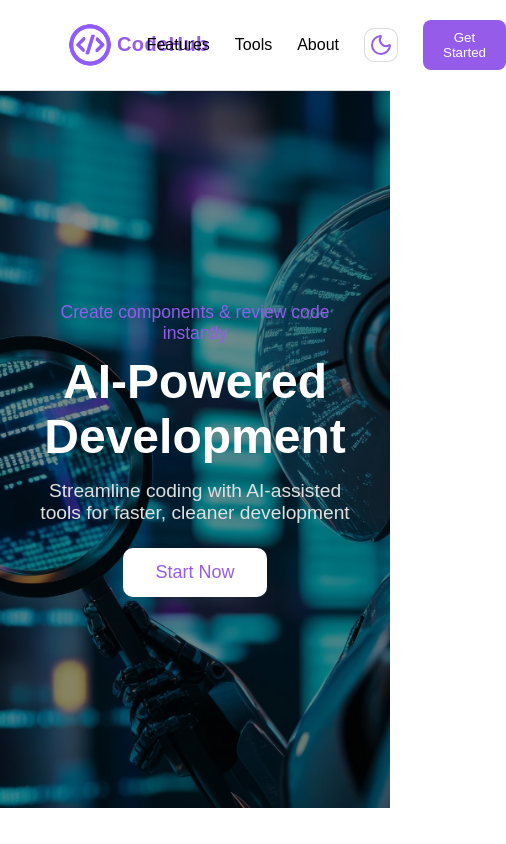
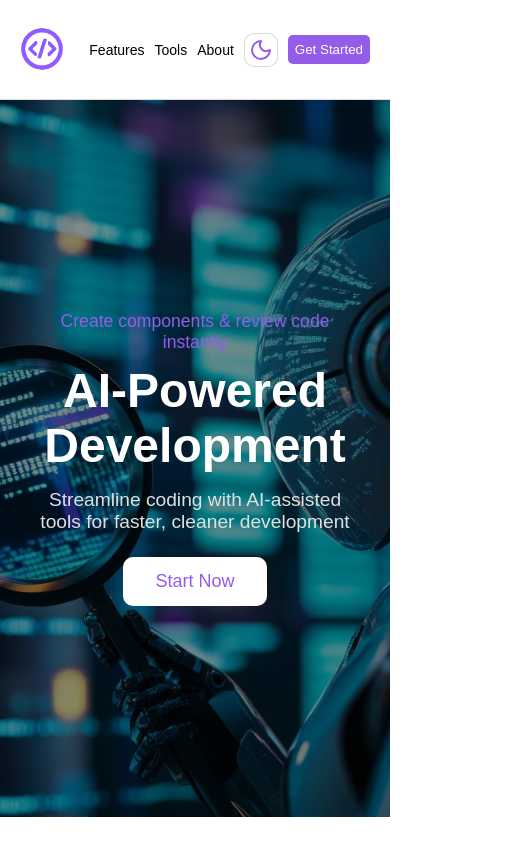
Before and after one commit to MalikMoon699/codeHub, a React (Vite) app: page / in a window 390 px wide. Shown: the top 844 px of the page, 506 px wide, since content can reach past the window. Built offline with nearby package versions, Linux system fonts and the light colour scheme.

Commit message:
Responsive

```diff
--- a/src/assets/style/CodeReview.css
+++ b/src/assets/style/CodeReview.css
@@ -24,6 +24,7 @@
   padding: 15px 10px 10px 15px;
   margin-bottom: 15px;
   border-radius: 6px;
+  max-width: 90vw;
 }
 
 .ai-review-container pre {
--- a/src/assets/style/ComponentSelector.css
+++ b/src/assets/style/ComponentSelector.css
@@ -10,6 +10,7 @@
   align-items: center;
   backdrop-filter: blur(4px);
   animation: fadeIn 0.3s ease;
+  padding: 5px;
   z-index: 999;
 }
 
@@ -20,6 +21,8 @@
   padding: 25px 30px;
   box-shadow: 0 10px 40px var(--shadowColor);
   animation: scaleIn 0.25s ease;
+  max-height: 90vh;
+  overflow: hidden auto;
 }
 
 .model-header {
--- a/src/assets/style/LandingPage.css
+++ b/src/assets/style/LandingPage.css
@@ -90,7 +90,7 @@
 }
 
 .landing-page-features-section {
-  padding: 100px 60px;
+  padding: 100px 10px;
   text-align: center;
   background-color: var(--backGroundColor);
 }
@@ -135,7 +135,7 @@
 }
 
 .landing-page-tools-section {
-  padding: 100px 60px;
+  padding: 100px 10px;
   background: var(--backGroundColor);
   text-align: center;
 }
--- a/src/assets/style/TopBar.css
+++ b/src/assets/style/TopBar.css
@@ -89,7 +89,6 @@
   width: 100%;
 }
 
-
 .icon {
   font-size: 0px;
   cursor: pointer;
@@ -109,15 +108,41 @@
 
 .topbar-nav-btn {
   padding: 10px 20px;
-  background: #945ce9;
-  color: white;
+  background: var(--textColor);
+  color: var(--backGroundColor);
   border-radius: 8px;
   text-decoration: none;
   border: none;
   cursor: pointer;
+  white-space: nowrap;
   transition: 0.3s;
 }
 
 .topbar-nav-btn:hover {
   opacity: 0.85;
 }
+
+@media (max-width: 660px) {
+  .topbar-container {
+    padding: 10px 20px;
+  }
+  .brand {
+    font-size: 0px;
+  }
+  .brand > img {
+    margin: 0px;
+    width: 42px;
+  }
+  .topbar-right {
+    gap: 10px;
+    flex-wrap: wrap;
+    justify-content: end;
+  }
+  .topbar-right-nav-item {
+    font-size: 14px;
+  }
+  .topbar-nav-btn {
+    padding: 7px;
+    border-radius: 5px;
+  }
+}
--- a/src/components/TopBar.jsx
+++ b/src/components/TopBar.jsx
@@ -1,5 +1,5 @@
 import React, { useEffect, useState } from "react";
-import { ChevronLeft, Moon, Sun } from "lucide-react";
+import { ChevronLeft, Menu, Moon, Sun } from "lucide-react";
 import { useLocation, useNavigate } from "react-router-dom";
 import { IMAGES } from "../services/Constants";
 import "../assets/style/TopBar.css";
--- a/src/pages/LandingPage.jsx
+++ b/src/pages/LandingPage.jsx
@@ -9,7 +9,11 @@ const LandingPage = () => {
 
   return (
     <div className="landing-page-container">
-      <LandingHero ButtonClick={()=>{setIsStarted(true)}}/>
+      <LandingHero
+        ButtonClick={() => {
+          setIsStarted(true);
+        }}
+      />
       <section id="features" className="landing-page-features-section">
         <h2 className="landing-page-section-title">Core Features</h2>
         <div className="landing-page-features-grid">
@@ -90,7 +94,7 @@ const LandingPage = () => {
       )}
       <footer className="landing-page-footer">
         <p className="landing-page-footer-text">
-          © 2025 CodeHub — All Rights Reserved
+          © {new Date().getFullYear()} CodeHub — All Rights Reserved
         </p>
       </footer>
     </div>
```
Lines whose indentation alone changed are shown as unchanged.
